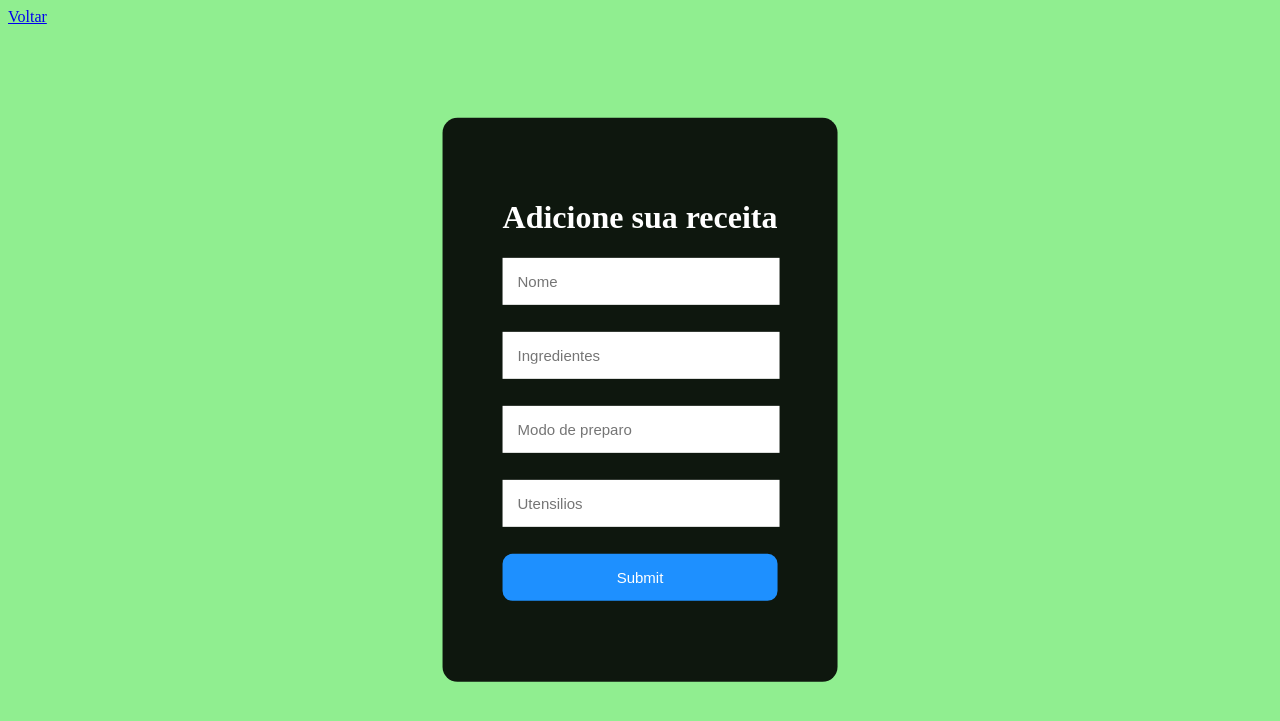
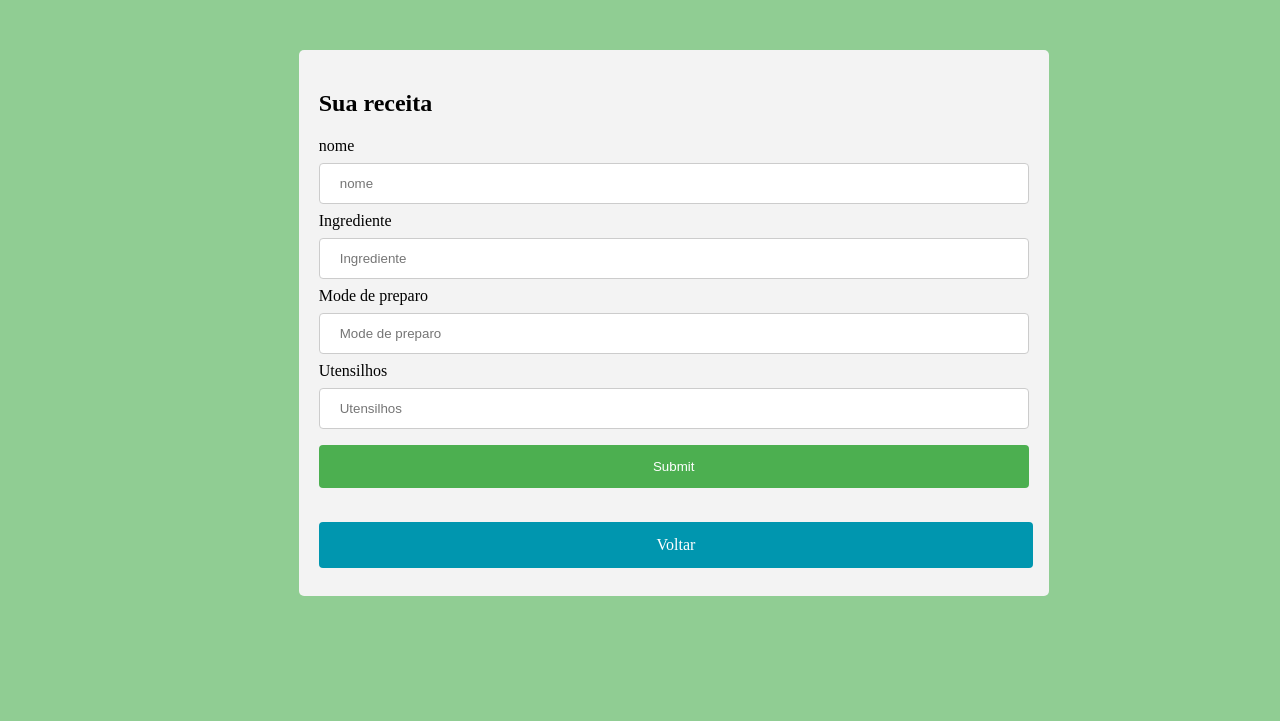
Before and after one commit to Denils0n/Veganologo, a PHP site: page /AdicionarReceita.php in a window 1280 px wide. Shown: the top 721 px of the page. Run offline with PHP 8.4, Linux system fonts and the light colour scheme.

Commit message:
Update AdicionarReceita.php

```diff
--- a/AdicionarReceita.php
+++ b/AdicionarReceita.php
@@ -1,12 +1,4 @@
-<?php
-session_start();
-
-if ( isset ( $_SESSION [ 'auten' ]) && $_SESSION [ 'auten' ] === null ){
-    header("location:Registrar.php");
-
-}
-
-?>
+<?php session_start(); ?>
 
 <!DOCTYPE html>
 <html>
@@ -14,86 +6,94 @@ if ( isset ( $_SESSION [ 'auten' ]) && $_SESSION [ 'auten' ] === null ){
 	<meta charset="utf-8">
 	<meta name="viewport" content="width=device-width, initial-scale=1">
 	<title>Mande sua receita</title>
+
 	<style>
-		body{
-			background-color: #90ee90;
-		}
-		#div1{
-			background-color: rgba(0,0,0,0.9);
-			position: absolute;
-			top: 50%;
-			left: 50%;
-			transform: translate(-50%,-50%);
-			padding: 60px;
-			border-radius: 15px;
-			color: #ffff;
+    body{
+      background: #4caf519e;
+    }
+.input[type=text] {
+  width: 100%;
+  padding: 12px 20px;
+  margin: 8px 0;
+  display: inline-block;
+  border: 1px solid #ccc;
+  border-radius: 4px;
+  box-sizing: border-box;
+}
 
-		}
-		input{
-			padding:15px;
-			border:none;
-			outline: none;
-			font-size: 15px;
-		}
-		#button{
-			background-color: dodgerblue;
-			border:none;
-			padding: 15px;
-			width:100%;
-			border-radius: 10px;
-			color: white;
-			font-size: 15px;
-			cursor:pointer;
-			width: 100%;
+.input[type=submit] {
+  width: 100%;
+  background-color: #4CAF50;
+  color: white;
+  padding: 14px 20px;
+  margin: 8px 0;
+  border: none;
+  border-radius: 4px;
+  cursor: pointer;
+}
+ .voltar{
+    text-decoration:none;
+    text-align: center;
+    display: inline-block;
+    width: 95%;
+    background-color: #0096af;
+    color: white;
+    padding: 14px 20px;
+    margin: 8px 0;
+    border: none;
+    border-radius: 4px;
+    cursor: pointer;
+}
 
-		}
-		#button:hover{
-			background-color: deepskyblue;
-			cursor: pointer;
-		}
-		#button1{
-			float:left;
-			width: 90%;
-		}
-		#button2{
-			float:left;
-			width: 90%;
-		}
-		#button3{
-			float:left;
-			width: 90%;
-		}
-		#button4{
-			float:left;
-			width: 90%;
-		}
+.input[type=submit]:hover {
+  background-color: #45a049;
+}
 
-	</style>
+.div {
+    border-radius: 5px;
+    background-color: #f2f2f2;
+    padding: 20px;
+    width: 50%;
+    display: block;
+    width: 710px;
+    background: #f3f3f3;
+    margin-top: 64px;
+    margin: 50px 23%;
+}
+</style>
 </head>
 <body>
+<?php  if ( isset ( $_SESSION [ 'auten' ]) && $_SESSION [ 'auten' ] !== null ): ?>
+        <?php  header("lcoation:Registrar.php")?>
+
+    <?php  endif  ?>
 	<?php if (isset($_GET['msg'])) : ?>
 
 		<div> <?= $_GET['msg'] ?> </div>
 
 	<?php endif ?>
 
-	<form action="ValidaReceita.php" method="POST">
-	<div id="div1">
-		<h1>Adicione sua receita<h1>
-		<input type="text" name="nome" placeholder="Nome" id="button1">
-		<br><br>
-		<input type="text" name="ingrediente" placeholder="Ingredientes" id="button2">
-		<br><br>
-		<input type="text" name="preparo" placeholder="Modo de preparo" id="button3">
-		<br><br>
-		<input type="text" name="utensilhos" placeholder="Utensilios" id="button4">
-		<br><br>
-		<input type="submit" name="enviar" id="button">
-	</div>
+<div class="div" >
+	<h2>Sua receita</h2>
+  <form action="/action_page.php"  method="POST">
+    <label for="fname">nome</label>
+    <input  class="input" type="text" name="nome" placeholder="nome">
 
-	</form>
+    <label for="lname">Ingrediente</label>
+    <input class="input" type="text" name="ingrediente" placeholder="Ingrediente">
 
-	<a href="SuasReceitas.php"> Voltar </a>
+  <label for="lname">Mode de preparo</label>
+    <input class="input" type="text" name="preparo" placeholder="Mode de preparo">
+
+      <label for="lname">Utensilhos</label>
+    <input class="input" type="text" name="utensilhos" placeholder="Utensilhos">
+
+    <input class="input" type="submit" value="Submit">
+    </br>
+    </br>
+    <a class="voltar" href="SuasReceitas.php"> Voltar </a>
+  </form>
+</div>
 
 </body>
 </html>
```
